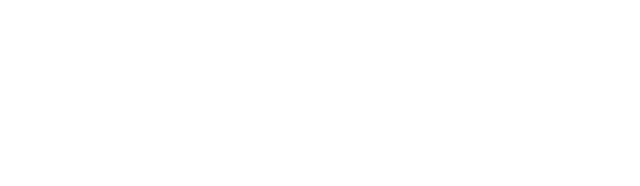
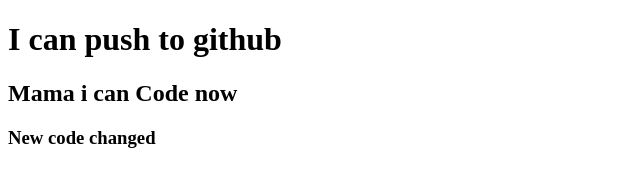
Before and after one commit to Sharier475/my-second-repo, a plain HTML site: page index.html in a window 1280 px wide. Shown: the whole page, without its empty margins (0-640 px from the left). Drawn offline with Linux system fonts and the light colour scheme.

Commit message:
added header

```diff
--- a/index.html
+++ b/index.html
@@ -7,6 +7,9 @@
     <title>My second github repo</title>
 </head>
 <body>
+    <h1>I can push to github</h1>
+    <h2>Mama i can Code now</h2>
+    <h3>New code changed</h3>
 
 </body>
 </html>
```
